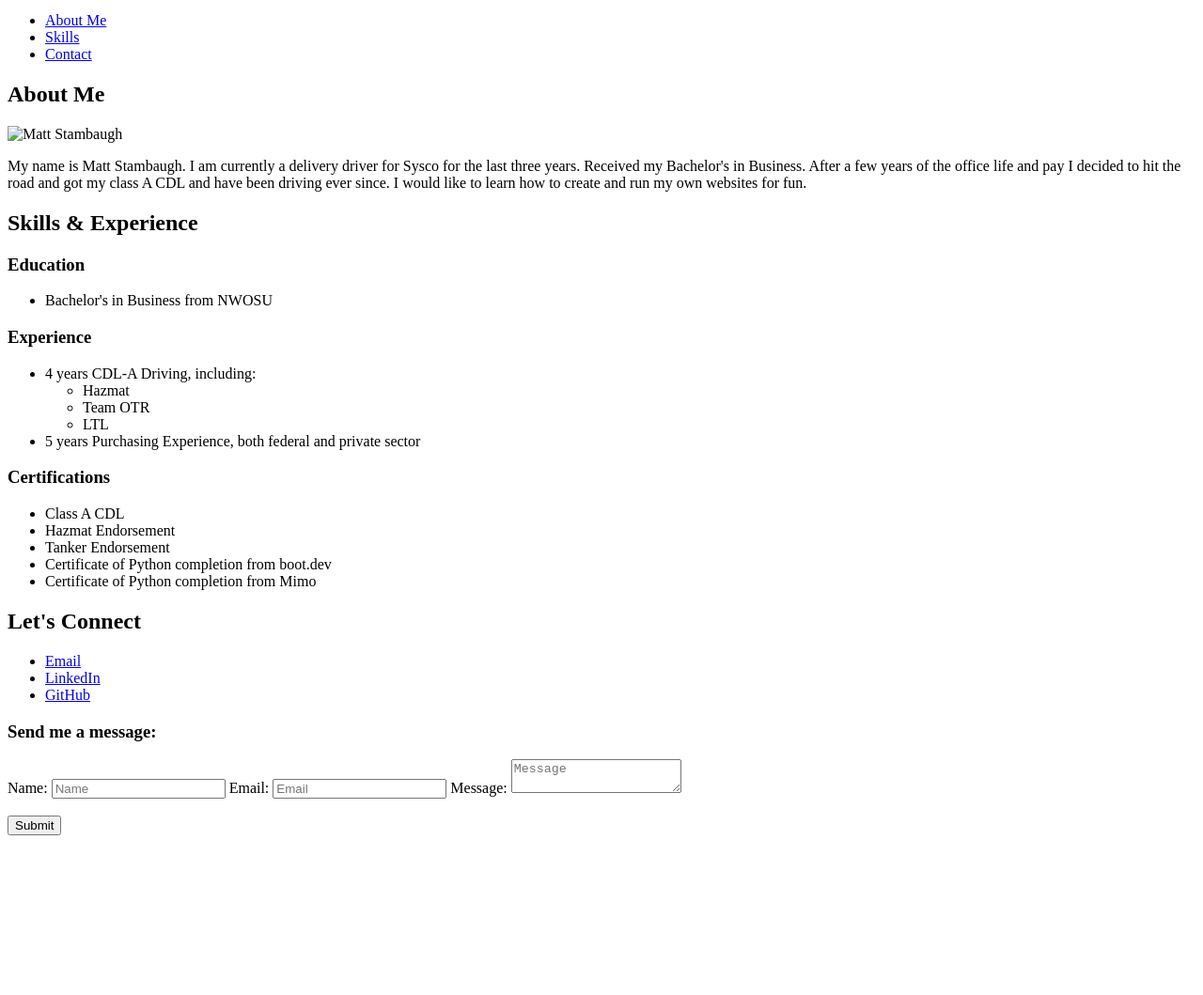
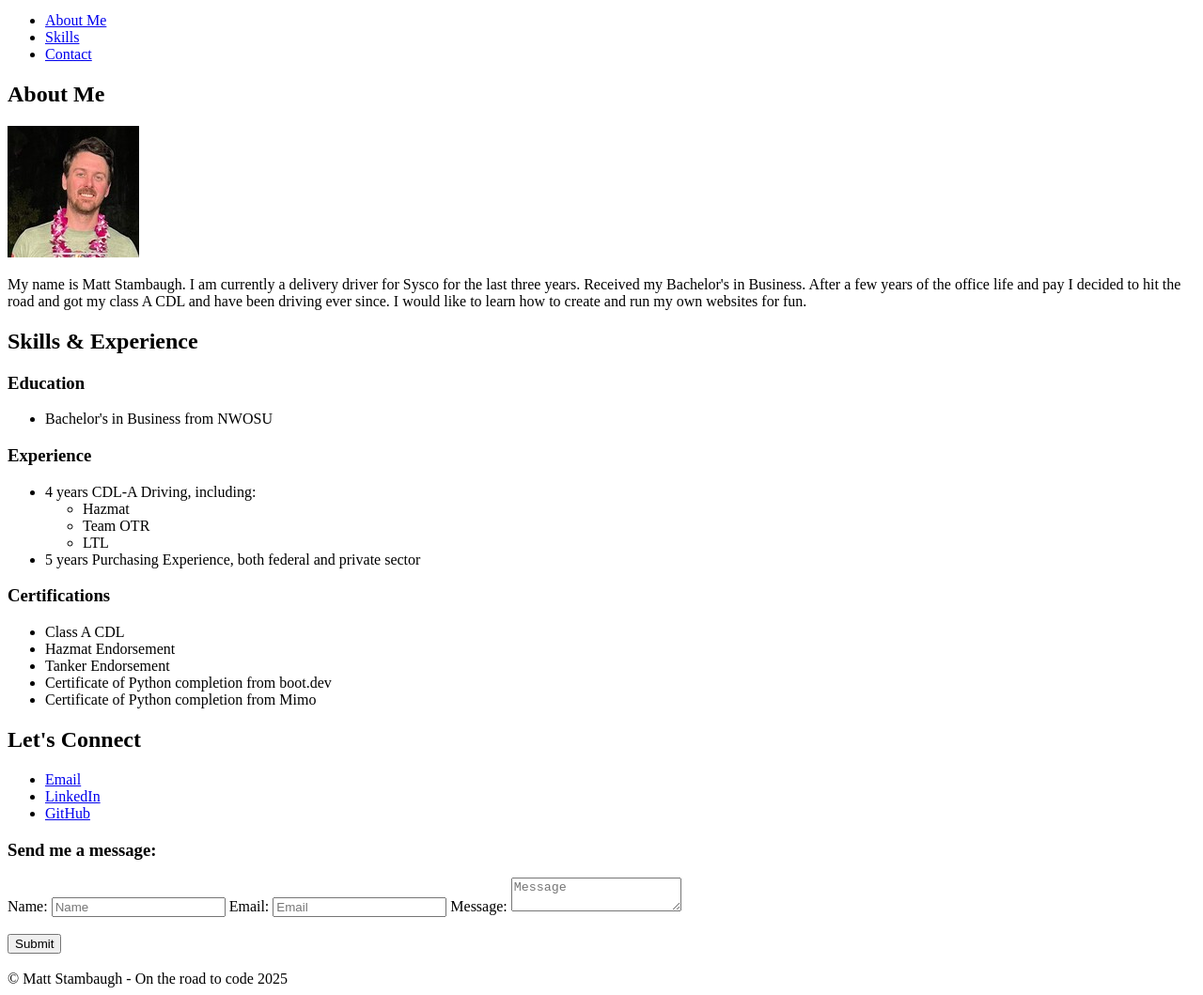
Before and after one commit to Stamballin/bootcamp-bio-project, a plain HTML site: page index.html in a window 1280 px wide. Shown: the part 101-1160 px from the top of the page at 94% size. Before the commit the page ends 998 px from the top, so only its background shows below. Drawn offline with Linux system fonts and the light colour scheme.

Commit message:
Update index.html

```diff
--- a/index.html
+++ b/index.html
@@ -22,7 +22,7 @@
       <section id="about">
         <h2>About Me</h2>
 
-        <img src="#" alt="Matt Stambaugh" />
+        <img src="picture.jpg" alt="Matt Stambaugh" />
 
         <p>
           My name is Matt Stambaugh. I am currently a delivery driver for Sysco
@@ -102,5 +102,8 @@
         </form>
       </section>
     </main>
+    <br />
+
+    <footer>&copy; Matt Stambaugh - On the road to code 2025</footer>
   </body>
 </html>
```
